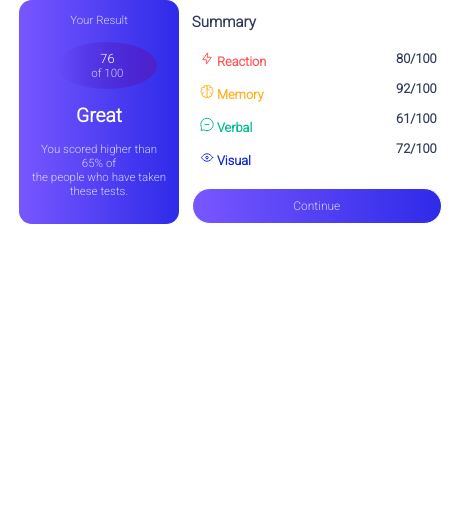
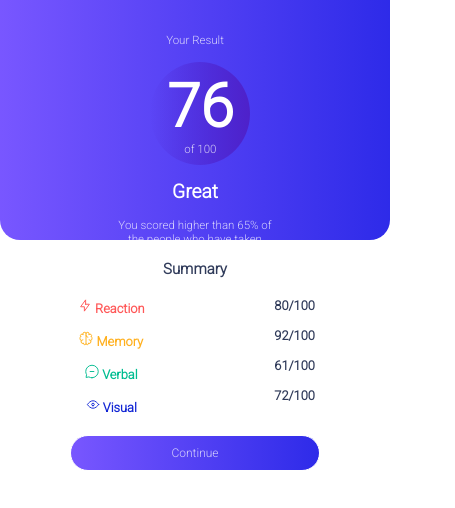
Before and after one commit to Nav6k/javascript-learning-platform, a plain HTML site: page Day12/Task1/index.html in a window 390 px wide. Shown: the whole page, 455 px wide, since content can reach past the window. Drawn offline with Linux system fonts and the light colour scheme.

Commit message:
Update style.css

```diff
--- a/Day12/Task1/style.css
+++ b/Day12/Task1/style.css
@@ -1,9 +1,9 @@
 @import url('https://fonts.googleapis.com/css2?family=Black+Ops+One&family=Hanken+Grotesk:wght@100&family=Overpass:wght@100&family=Roboto:ital,wght@0,300;1,100&display=swap');
 *{
-    padding:0;
-    box-sizing: border-box;
-    margin: 0;
-    font-family: 'Black Ops One', cursive;
+padding:0;
+box-sizing: border-box;
+margin: 0;
+font-family: 'Black Ops One', cursive;
 font-family: 'Hanken Grotesk', sans-serif;
 font-family: 'Overpass', sans-serif;
 font-family: 'Roboto', sans-serif;
@@ -12,6 +12,9 @@ font-family: 'Roboto', sans-serif;
 body{
     height:100vh;
     font-size: 0.8em;
+    display:flex;
+    align-items: center;
+    justify-content: center;
 }
 
 p{
@@ -20,13 +23,12 @@ p{
 }
 
 .container{
-
-    height:14rem;
-    width:22rem;
+   display:flex;
+    height:15rem;
+    width:24rem;
     display:flex;
     margin:0px auto;
     position:relative;
-
     border-radius: 1em;
     align-content: center;
 }
@@ -35,8 +37,8 @@ p{
     display: flex;
     align-items: start;
     background-image: linear-gradient(to right, hsl(252, 100%, 67%),hsl(241, 81%, 54%));
-    height:14rem;
-    width:10rem;
+    height:15rem;
+    width:12rem;
     border-radius: 1em;
     align-content: center;
     justify-content: center;
@@ -47,10 +49,12 @@ p{
     display: flex;
     align-items: start;
     background-color:  hsl(0, 0%, 100%);
-    height:14rem;
+    height:15rem;
     width:12rem;
     border-radius: 1em;
     align-content: center;
+    justify-content: center;
+    padding:1em;
 }
 
 .blue-content{
@@ -64,9 +68,15 @@ p{
     width:100px;
     padding: 0.7em;
     align-items: center;
-    left:2em;
+    left:2.5em;
     border-radius: 50%;
     text-align: center;
+}
+
+.big-score{
+    color:white;
+    font-weight: bold;
+    font-size: 60px;
 }
 
 .white-content{
@@ -93,3 +103,40 @@ button{
    border-radius: 2em;
    border:1px solid white;
 }
+
+@media (max-width: 760px){
+    .blue-box{
+        width:100%;
+        border-radius:0px;
+        border-radius: 0px;
+        border-bottom-left-radius: 20px;
+        border-bottom-right-radius: 20px;
+
+    }
+
+    .white-box{
+        padding:0;
+        width:80%;
+        margin: 0 auto;
+    }
+
+    .blue-content{
+        padding: 20px;
+        text-align: center;
+    }
+    .white-content{
+        padding: 20px;
+        text-align: center;
+        margin: 0 auto;
+    }
+    .container{
+        width: 100%;
+        height: 100%;
+        flex-direction: column;
+        border-radius: 0px;
+        /*overflow: hidden;*/
+        padding:0px;
+        /* text-align: center; */
+    }
+
+}
```
